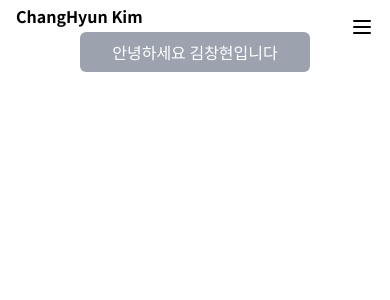
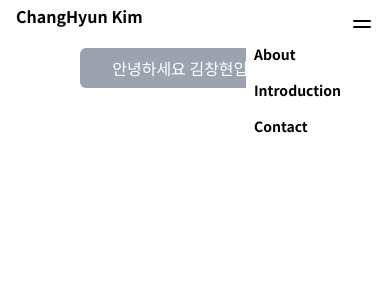
Before and after one commit to KimBiYam/KimBiYam.log, a Next.js app: page / in a window 390 px wide. Both pictures are taken after a click on the button 362 px from the left and 19 px from the top of the page. Shown: the top 300 px of the page. Built offline with nearby package versions, Linux system fonts and the light colour scheme.

Commit message:
Add header mobile menu components

```diff
--- a/components/Header.tsx
+++ b/components/Header.tsx
@@ -1,11 +1,20 @@
-import { memo } from "react";
+import { memo, useCallback, useRef, useState } from "react";
 import Link from "next/link";
 import HeaderItem from "./HeaderItem";
 import MenuIcon from "../assets/svgs/menu.svg";
+import HeaderMenu from "./HeaderMenu";
+import useDetectOutsideClick from "../hooks/useDetectOutsideClick";
 
 export type HeaderProps = {};
 
 const Header = () => {
+  const menuButtonref = useRef<HTMLDivElement>(null);
+  const [isMenuOpen, setIsMenuOpen] = useDetectOutsideClick(menuButtonref);
+
+  const toggleMenu = useCallback(() => {
+    setIsMenuOpen((prevDropdownOpen) => !prevDropdownOpen);
+  }, [setIsMenuOpen]);
+
   return (
     <header className="fixed w-full h-8 flex items-center">
       <div className="container max-w-screen-md px-4 flex justify-between">
@@ -18,10 +27,11 @@ const Header = () => {
             <HeaderItem href="/contact" label="Contact" />
           </div>
         </nav>
-        <div>
-          <button className="w-6 h-2 md:hidden">
+        <div className="relative" ref={menuButtonref}>
+          <button className="w-6 h-2 md:hidden" onClick={toggleMenu}>
             <MenuIcon />
           </button>
+          {isMenuOpen && <HeaderMenu />}
         </div>
       </div>
     </header>
--- /dev/null
+++ b/components/HeaderMenu.tsx
@@ -0,0 +1,16 @@
+import Link from "next/link";
+import HeaderMenuItem from "./HeaderMenuItem";
+
+export type HeaderMenuProps = {};
+
+const HeaderMenu = () => {
+  return (
+    <ul className="absolute right-0 z-50 bg-white w-32 p-2">
+      <HeaderMenuItem href="/" label="About" />
+      <HeaderMenuItem href="/introduction" label="Introduction" />
+      <HeaderMenuItem href="/contact    " label="Contact" />
+    </ul>
+  );
+};
+
+export default HeaderMenu;
--- /dev/null
+++ b/components/HeaderMenuItem.tsx
@@ -0,0 +1,18 @@
+import Link from "next/link";
+
+export type HeaderMenuItemProps = {
+  href: string;
+  label: string;
+};
+
+const HeaderMenuItem = ({ href, label }: HeaderMenuItemProps) => {
+  return (
+    <li>
+      <Link href={href}>
+        <a className="flex text-sm font-bold py-2 hover:bg-gray-300">{label}</a>
+      </Link>
+    </li>
+  );
+};
+
+export default HeaderMenuItem;
--- a/components/MainLayout.tsx
+++ b/components/MainLayout.tsx
@@ -6,7 +6,7 @@ export type MainLayoutProps = {
 
 const MainLayout = ({ children }: MainLayoutProps) => {
   return (
-    <div className="container h-full max-w-screen-md px-16 pt-8">
+    <div className="container h-full max-w-screen-md px-16 pt-12">
       {children}
     </div>
   );
```
